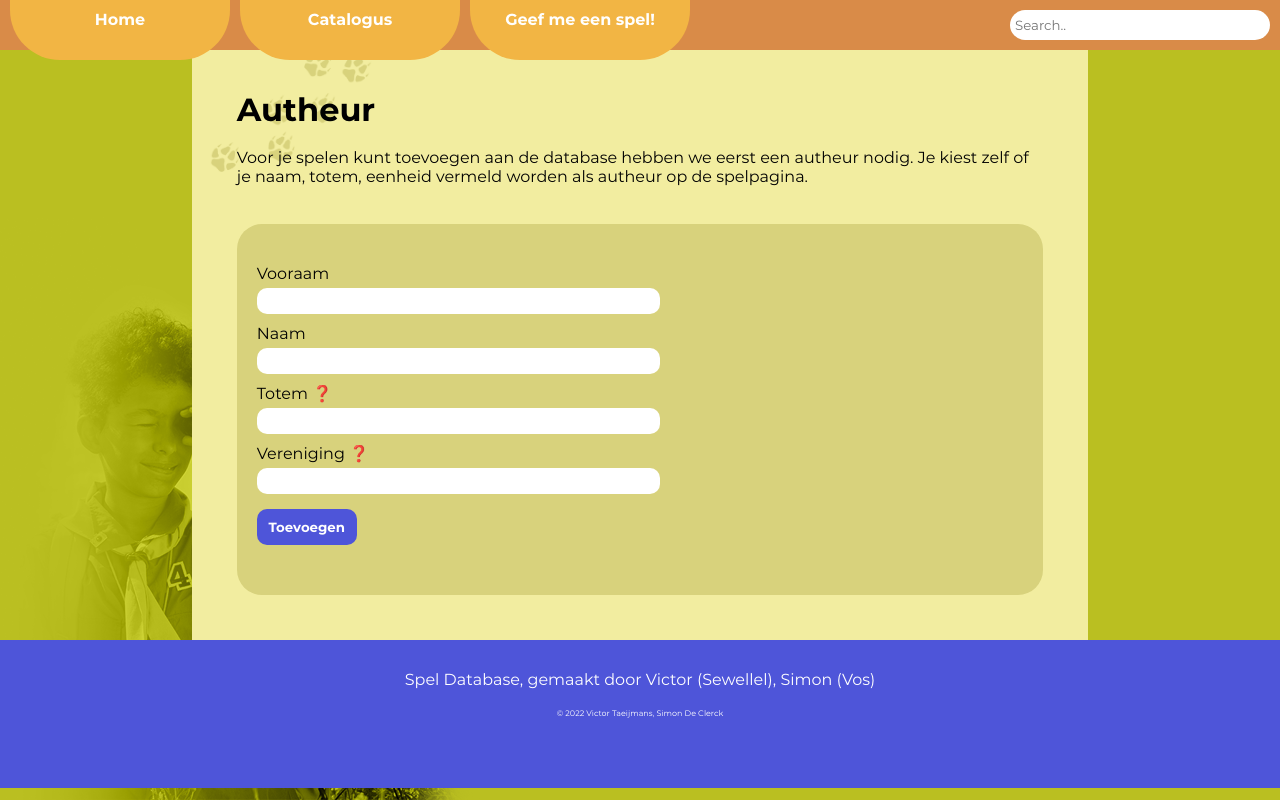
After one commit to VictorTmns/spelDatabase, a PHP site: page /autheurtoevoegen.php in a window 1280 px wide. The commit adds this page. Run offline with PHP 8.4, Linux system fonts and the light colour scheme.

Commit message:
Overall fixes
overall fixes, css voor spel.php begin van spel insert

```diff
--- /dev/null
+++ b/app/autheurtoevoegen.php
@@ -0,0 +1,80 @@
+<?php
+session_start();
+//een php sessie starten
+
+require_once("php/secrets.php");
+// ophalen credentials
+
+$conn = new mysqli($servername, $username, $password, $dbname);
+
+if (isset($_POST["button"])) {
+    $naam = $_POST["naam"];
+    $voornaam = $_POST["voornaam"];
+    $totem = $_POST["totem"];
+    $vereniging = $_POST["vereniging"];
+
+    $findUser = "
+    SELECT * FROM autheurs
+    WHERE autheurs.voornaam='$voornaam' AND autheurs.achternaam='$naam' AND autheurs.totem='$totem' AND autheurs.vereniging='$vereniging';
+    ";
+
+    if ($stmtFindUser = mysqli_prepare($dbconn, $qryFindUser)) { //Testen of de autheur al bestaat
+        mysqli_stmt_execute($stmtFindUser);
+        mysqli_stmt_bind_result($stmtFindUser, $autheurID);
+        mysqli_stmt_fetch($stmtFindUser);
+    }
+
+    if ($klantID != null) {
+        //Redirect naar spel toevoegen met huidige autheur
+    } else {
+        //autheur toevoegen aan systeem en daarmee een spel toevoegen
+    }
+}
+?>
+
+<!DOCTYPE html>
+<html lang="en">
+<head>
+    <meta charset="UTF-8">
+    <meta http-equiv="X-UA-Compatible" content="IE=edge">
+    <meta name="description" content="Verzameling van alle spelen op één website">
+    <meta name="keywords" content="Spel, Spelen, Databse, Scouts">
+    <meta name="author" content="Simon De Clerck en Victor Taeijmans">
+    <meta name="viewport" content="width=device-width, initial-scale=1.0">
+    <link rel="stylesheet" href="style/nav_footer.css">
+    <link rel="stylesheet" href="style/style.css">
+    <title>Spel Database</title>
+</head>
+<body>
+    <?php include("includes/nav.inc.php"); ?>
+    <main>
+    <div class="index-container">
+
+        <h1>Autheur</h1>
+        <br>
+        <p>Voor je spelen kunt toevoegen aan de database hebben we eerst een autheur nodig. Je kiest zelf of je naam, totem, eenheid vermeld worden als autheur op de spelpagina.</p>
+        <br>
+        <br>
+        <div class="toevoegen-container">
+            <form name="autheur_toevoegen" method="post" action="">
+
+            <p class="label">Vooraam</p>
+            <input type="text" class="form-control" name="voornaam" id="voornaam">
+
+            <p class="label">Naam</p>
+            <input type="text" class="form-control" name="naam" id="naam">
+
+            <p class="label">Totem ❓<span class="tooltip">Onze scouts gebruikt totems als een alternatieve naam. Heb je geen totem? Laat dit veld dan leeg.</span></p>
+            <input type="text" class="form-control" name="totem" id="totem">
+
+            <p class="label">Vereniging ❓<span class="tooltip">Scouts of jeugdbeweging waar jij bij zit.</span></p>
+            <input type="text" class="form-control" name="vereniging" id="vereniging">
+            <br>
+            <input class="button" type="submit" class="btn btn-secondary" name="button" value="Toevoegen">
+            </form>
+        </div>
+    </div>
+    </main>
+    <?php include("includes/footer.inc.php"); ?>
+</body>
+</html>
--- a/app/index.php
+++ b/app/index.php
@@ -18,12 +18,12 @@
 
         <h1>Spel Database</h1>
         <br>
-        <p>Welkom op onze Spel Database. Deze website is het resultaat van een passieproject van 2 webdevelopers bij Scouts Impeesa. Het biedt een overzicht van allerlei kleine tot grote spelen, waarbij het spel duidelijk wordt uitgelegd. Alles opgespeeld? Bij sommige spelen zal je ook een spel-variant vinden, om elke scoutsvergadering vol variatie te houden. </p>
+        <p>Welkom op onze Spel Database. Deze website is het resultaat van een passieproject van 2 webdevelopers bij Scouts Impeesa. Het biedt een overzicht van allerlei kleine tot grote spelen, waarbij het spel duidelijk wordt uitgelegd. Alles opgespeeld? Bij sommige spelen zal je ook een spel-variant vinden, om elke scoutsvergadering vol variatie te houden. Vragen of problemen melden? Stuur een mailtje naar <u>speldatabase@gmail.com</u>.</p>
         <br>
         <br>
         <h1>Niet gevonden wat je zocht?</h1>
         <br>
-        <p>Heb jij een spel dat nog niet vermeld wordt op deze website, of was jij de ontdekker van een gloednieuw spel dat hier zeker ook vermeld moet worden? Neem dan zeker contact op met ons. Vermeld de <b>naam</b> van het spel, een <b>duidelijke uitleg</b> en eventueel wat extra informatie. (doelgroep, materiaal, varianten...)</p>
+        <p>Heb jij een spel dat nog niet vermeld wordt op deze website? Of ben jij de ontdekker van een gloednieuw spel dat hier zeker ook vermeld moet worden? De spel database voorziet een handige toolbox om jou spel zelf toe te voegen aan het al bestaande spelaanbod. Na het schrijven van je speluitleg zullen de website moderators je spel nalezen en deze goedkeuren, zodat het eindelijk door iedereen aanschouwd kan worden.</p>
 
     </div>
     </main>
--- a/app/style/style.css
+++ b/app/style/style.css
@@ -27,6 +27,9 @@ body {
 }
 
 main {
+    background-image: url(../images/top_banner.png);
+    background-size: contain;
+    background-repeat: no-repeat;
     background-color: #f2eda0;
     position: relative;
 }
@@ -93,6 +128,43 @@ h1 {
     border-radius: 10px;
 }
 
+.toevoegen-container {
+    background-color: #d8d27c;
+    border-radius: 25px;
+    padding: 5% 20px 5% 20px;
+    display: block;
+}
+
+.label:hover .tooltip {
+    visibility: visible;
+}
+
+.label .tooltip {
+    padding: 5px 7px 5px 7px;
+    background-color: #f2b544;
+    color: black;
+    visibility: hidden;
+    position: absolute;
+    border-radius: 10px;
+    z-index: 1;
+}
+
+input {
+    width: 50%;
+    font-family: montserat-regular;
+    padding: 5px 10px 5px 10px;
+    border-radius: 10px;
+    margin: 5px 0 10px 0;
+}
+
+.button {
+    padding: 10px;
+    font-family: montserat-bold;
+    width: 100px;
+    color: white;
+    background-color: #4e55d9;
+}
+
 @media only screen and (min-width: 600px) { /* desktop only */
     main {
         width: 70%;
```
Also changed, not shown: other parts of app/style/style.css (+43 -13 lines), app/javascript/spel.js (+8 -4 lines), app/spel.php (+6 -9 lines), app/speltoevoegen.php (added, +38 -0 lines), app/images/spelImages/moistFoto.png (added), app/images/spelImages/testFoto2.png (added), app/images/top_banner.png (added), 1 other file.
